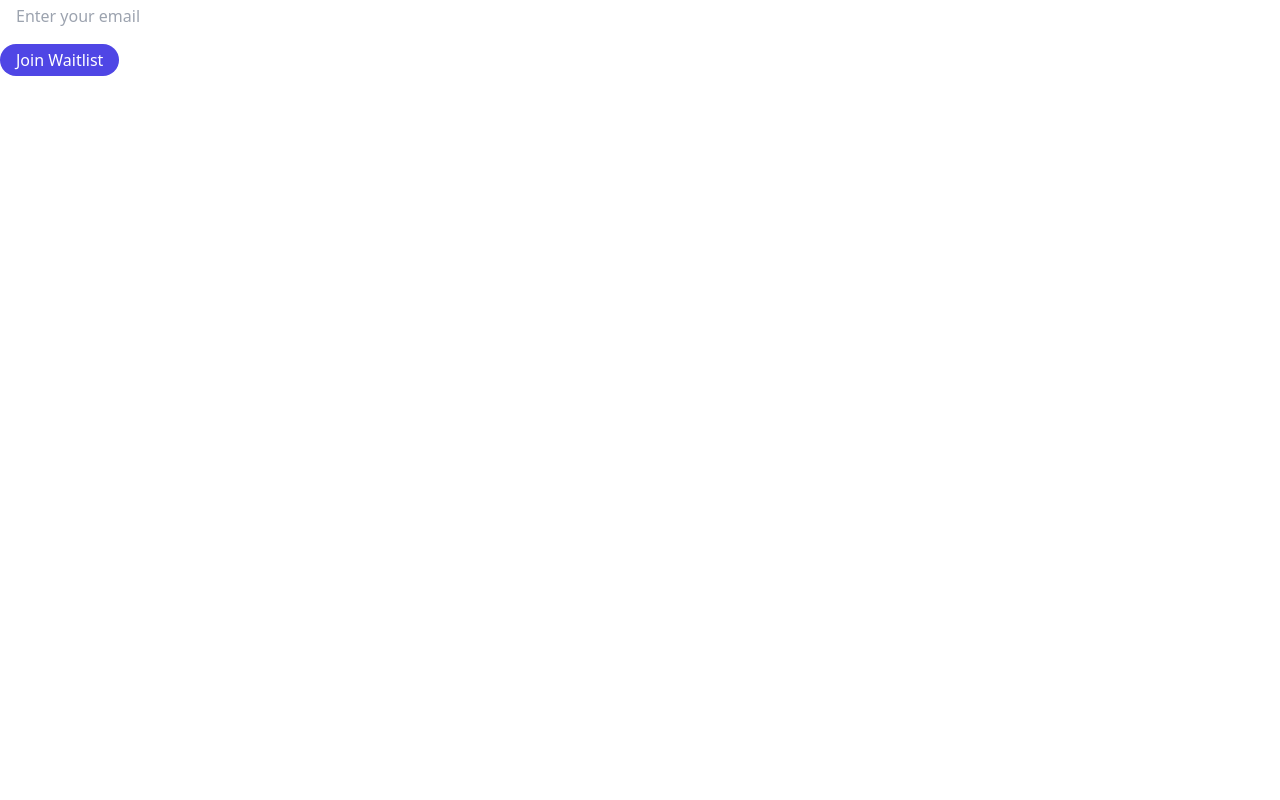
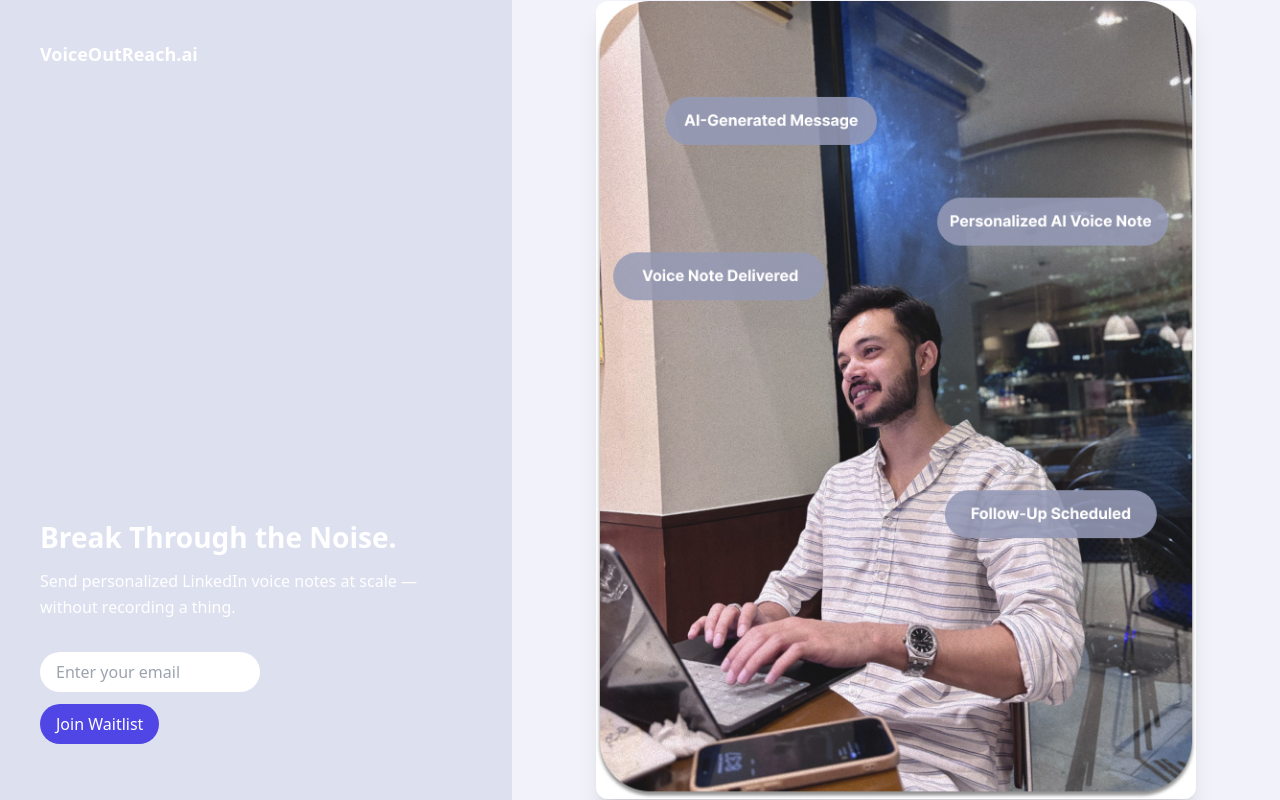
Before and after one commit to VoiceOutReach/landing-page, a React (Create React App) app: page / in a window 1280 px wide. Built offline with nearby package versions, Linux system fonts and the light colour scheme.

Commit message:
🎨 Restore final design layout in Desktop.tsx

```diff
--- a/src/Desktop.tsx
+++ b/src/Desktop.tsx
@@ -1,8 +1,26 @@
 import React from "react";
+import demoImage from "./assets/voiceoutreach-demo.jpg";
 
 const Desktop = () => {
   return (
+    <div className="flex flex-col md:flex-row h-screen w-full text-[#959AB6] bg-[#F2F3FA]">
+      {/* Left Section */}
+      <div className="w-full md:w-[40%] bg-[#DDE0EF] flex flex-col px-10 py-10 justify-between">
+        {/* Logo */}
+        <a href="#" className="text-white text-lg mb-8 font-semibold">
+          VoiceOutReach.ai
+        </a>
+
+        {/* Main Content */}
         <div>
+          <h1 className="text-[28px] font-bold text-white leading-snug mb-3">
+            Break Through the Noise.
+          </h1>
+          <p className="text-white mb-8 leading-relaxed">
+            Send personalized LinkedIn voice notes at scale — without recording a thing.
+          </p>
+
+          {/* Form */}
           <form
             action="https://formsubmit.co/hassan@voiceoutreach.ai"
             method="POST"
@@ -20,24 +38,40 @@ const Desktop = () => {
               name="email"
               required
               placeholder="Enter your email"
-    className="px-4 py-1 rounded-full w-full max-w-[220px]"
+              className="px-4 py-2 rounded-full w-full max-w-[220px]"
             />
 
             {/* Hidden fields */}
             <input type="hidden" name="_subject" value="New Waitlist Signup!" />
-  <input type="hidden" name="_autoresponse" value="Thanks for signing up! We’ll be in touch soon." />
+            <input
+              type="hidden"
+              name="_autoresponse"
+              value="Thanks for signing up! We’ll be in touch soon."
+            />
             <input type="hidden" name="_template" value="box" />
 
             <button
               type="submit"
-    className="px-4 py-1 rounded-full bg-[#4F46E5] text-white hover:bg-[#4338CA]"
+              className="px-4 py-2 rounded-full bg-[#4F46E5] text-white hover:bg-[#4338CA]"
             >
               Join Waitlist
             </button>
           </form>
+
           <p id="success-msg" style={{ display: "none", color: "green" }}>
             ✅ You're on the list!
           </p>
+        </div>
+      </div>
+
+      {/* Right Section */}
+      <div className="w-full md:w-[60%] flex items-center justify-center p-6">
+        <img
+          src={demoImage}
+          alt="VoiceOutReach demo"
+          className="rounded-xl w-full max-w-[600px] shadow-xl"
+        />
+      </div>
     </div>
   );
 };
```
Lines whose indentation alone changed are shown as unchanged.
